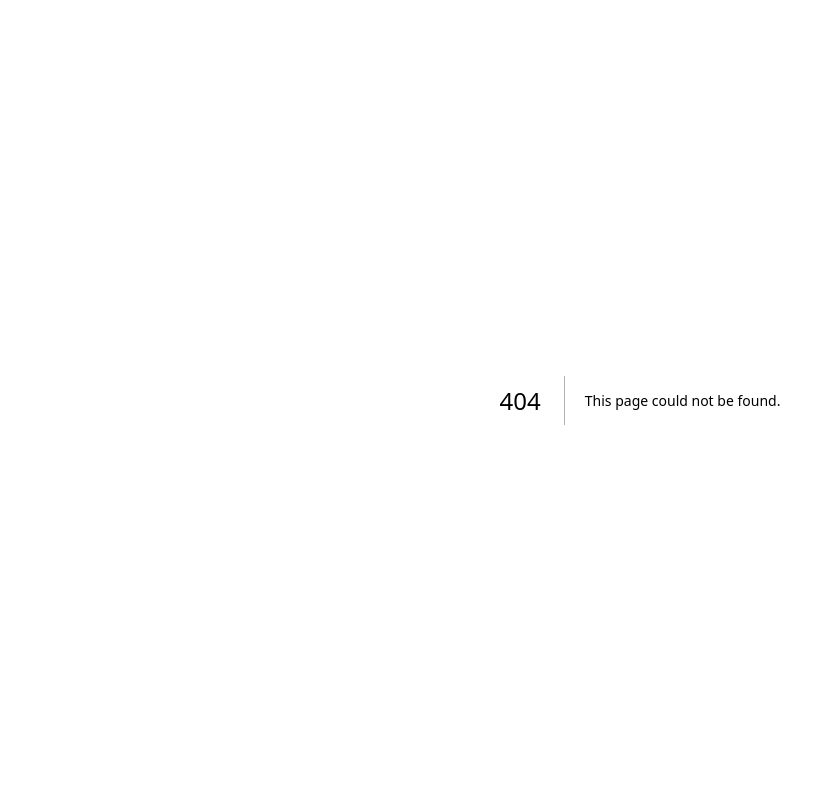
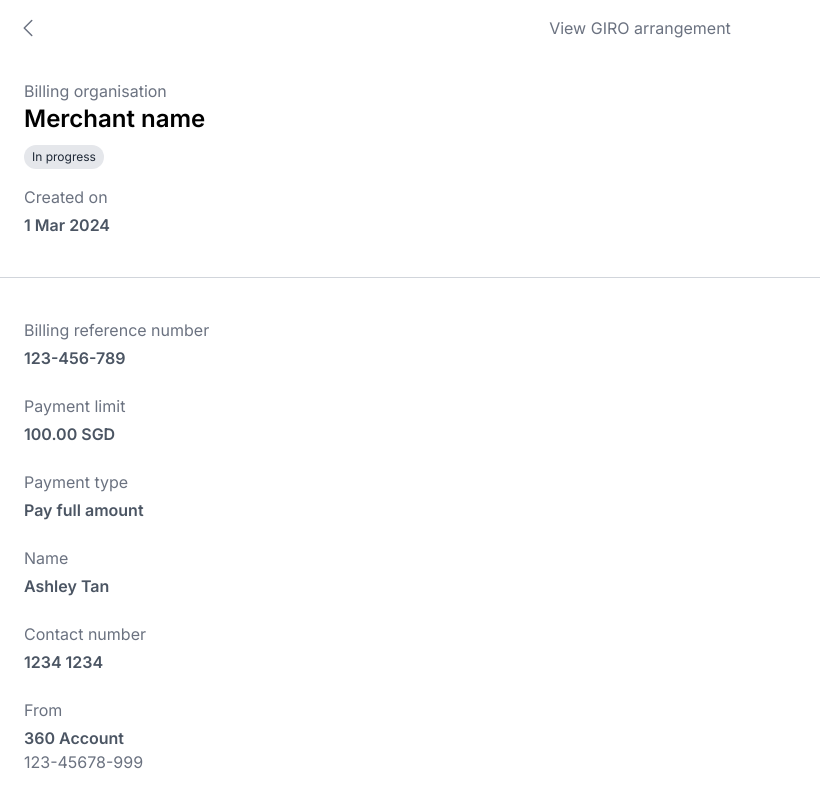
Before and after one commit to benson7667/eyeable-poc, a Next.js app: page /details in a window 1280 px wide. Before the commit this address had no page. Shown: the whole page, without its empty margins (0-820 px from the left). Built offline with nearby package versions, Linux system fonts and the light colour scheme.

Commit message:
chore: details page

```diff
--- /dev/null
+++ b/src/app/details/page.js
@@ -0,0 +1,83 @@
+"use client";
+
+import { useRouter } from "next/navigation";
+
+export default function Details() {
+  const router = useRouter();
+
+  return (
+    <main>
+      <div className="min-h-screen flex flex-col bg-white flex-grow">
+        <header className="flex">
+          <button
+            className="w-[55px] h-[55px] flex justify-center items-center text-gray-500"
+            onClick={() => router.back()}
+          >
+            <svg
+              xmlns="http://www.w3.org/2000/svg"
+              fill="none"
+              viewBox="0 0 24 24"
+              strokeWidth="1.5"
+              stroke="currentColor"
+              className="w-6 h-6"
+            >
+              <path
+                strokeLinecap="round"
+                strokeLinejoin="round"
+                d="M15.75 19.5L8.25 12l7.5-7.5"
+              />
+            </svg>
+          </button>
+          <div className="flex-grow text-center self-center text-gray-500">
+            View GIRO arrangement
+          </div>
+          <div className="w-[55px] h-[55px] flex justify-center items-center text-gray-500"></div>
+        </header>
+
+        <div className="p-6">
+          <div className="text-gray-500">Billing organisation</div>
+          <div className="text-2xl font-semibold">Merchant name</div>
+
+          <div className="mt-2">
+            <span className="inline-block bg-gray-200 text-gray-800 text-xs px-2 py-1 rounded-full">
+              In progress
+            </span>
+          </div>
+
+          <div className="mb-1 text-gray-500 mt-4">Created on</div>
+          <div className="font-semibold text-gray-600">1 Mar 2024</div>
+        </div>
+
+        <div className="border-t border-gray-300 my-4"></div>
+
+        <div className="p-6">
+          <div className="mb-6">
+            <div className="mb-1 text-gray-500">Billing reference number</div>
+            <div className="font-semibold text-gray-600">123-456-789</div>
+          </div>
+          <div className="mb-6">
+            <div className="mb-1 text-gray-500">Payment limit</div>
+            <div className="font-semibold text-gray-600">100.00 SGD</div>
+          </div>
+          <div className="mb-6">
+            <div className="mb-1 text-gray-500">Payment type</div>
+            <div className="font-semibold text-gray-600">Pay full amount</div>
+          </div>
+          <div className="mb-6">
+            <div className="mb-1 text-gray-500">Name</div>
+            <div className="font-semibold text-gray-600">Ashley Tan</div>
+          </div>
+          <div className="mb-6">
+            <div className="mb-1 text-gray-500">Contact number</div>
+            <div className="font-semibold text-gray-600">1234 1234</div>
+          </div>
+          <div>
+            <div className="mb-1 text-gray-500">From</div>
+            <div className="font-semibold text-gray-600">360 Account</div>
+            <div className="mb-1 text-gray-500">123-45678-999</div>
+          </div>
+        </div>
+      </div>
+    </main>
+  );
+}
--- a/src/app/page.js
+++ b/src/app/page.js
@@ -1,29 +1,12 @@
+import Link from "next/link";
+
 export default function Home() {
   return (
     <main>
       <div className="min-h-screen flex flex-col bg-gradient-to-b from-[#F5E1DA4D] to-[#D8CAE14D]">
-        {/* <header class="flex items-center space-x-2 mb-4">
-          <button class="inline-flex items-center justify-center whitespace-nowrap rounded-md text-sm font-medium ring-offset-background transition-colors focus-visible:outline-none focus-visible:ring-2 focus-visible:ring-ring focus-visible:ring-offset-2 disabled:pointer-events-none disabled:opacity-50 hover:bg-accent hover:text-accent-foreground h-10 w-10">
-            <svg
-              xmlns="http://www.w3.org/2000/svg"
-              width="24"
-              height="24"
-              viewBox="0 0 24 24"
-              fill="none"
-              stroke="currentColor"
-              stroke-width="2"
-              stroke-linecap="round"
-              stroke-linejoin="round"
-              class="h-6 w-6"
-            >
-              <path d="m15 18-6-6 6-6"></path>
-            </svg>
-          </button>
-        </header> */}
-
         <div className="p-6 mt-4">
           <h1 className="text-2xl font-semibold mb-4">
-            View / Terminate GIRO arrangements 2nd deployment
+            View / Terminate GIRO arrangements
           </h1>
           <p className="text-sm text-gray-600 mb-6">
             Unsuccessful/Terminated GIRO arrangements will only be shown on
@@ -61,51 +44,77 @@ export default function Home() {
             </button>
           </div>
 
+          <Link href="/details">
             <div className="bg-gray-50 p-4 rounded-lg mb-4">
               <h3 className="font-semibold">OCBC Credit Cards</h3>
               <p className="text-gray-700">1234-5678-2244-6688</p>
               <p className="text-gray-500">Pay full amount</p>
             </div>
+          </Link>
+
+          <Link href="/details">
             <div className="bg-gray-50 p-4 rounded-lg mb-4">
               <h3 className="font-semibold">IRAS - GST</h3>
               <p className="text-gray-700">1234567890</p>
               <p className="text-gray-500">Pay full amount annually</p>
             </div>
+          </Link>
+
+          <Link href="/details">
             <div className="bg-gray-50 p-4 rounded-lg mb-4">
               <h3 className="font-semibold">Ang Mo Kio Town Council</h3>
               <p className="text-gray-700">1234567890</p>
               <p className="text-gray-500">Pay minimum amount</p>
             </div>
+          </Link>
+
+          <Link href="/details">
             <div className="bg-gray-50 p-4 rounded-lg mb-4">
               <h3 className="font-semibold">OCBC Credit Cards</h3>
               <p className="text-gray-700">1234-5678-2244-6688</p>
               <p className="text-gray-500">Pay full amount</p>
             </div>
+          </Link>
+
+          <Link href="/details">
             <div className="bg-gray-50 p-4 rounded-lg mb-4">
               <h3 className="font-semibold">IRAS - GST</h3>
               <p className="text-gray-700">1234567890</p>
               <p className="text-gray-500">Pay full amount annually</p>
             </div>
+          </Link>
+
+          <Link href="/details">
             <div className="bg-gray-50 p-4 rounded-lg mb-4">
               <h3 className="font-semibold">Ang Mo Kio Town Council</h3>
               <p className="text-gray-700">1234567890</p>
               <p className="text-gray-500">Pay minimum amount</p>
             </div>
+          </Link>
+
+          <Link href="/details">
             <div className="bg-gray-50 p-4 rounded-lg mb-4">
               <h3 className="font-semibold">OCBC Credit Cards</h3>
               <p className="text-gray-700">1234-5678-2244-6688</p>
               <p className="text-gray-500">Pay full amount</p>
             </div>
+          </Link>
+
+          <Link href="/details">
             <div className="bg-gray-50 p-4 rounded-lg mb-4">
               <h3 className="font-semibold">IRAS - GST</h3>
               <p className="text-gray-700">1234567890</p>
               <p className="text-gray-500">Pay full amount annually</p>
             </div>
+          </Link>
+
+          <Link href="/details">
             <div className="bg-gray-50 p-4 rounded-lg mb-4">
               <h3 className="font-semibold">Ang Mo Kio Town Council</h3>
               <p className="text-gray-700">1234567890</p>
               <p className="text-gray-500">Pay minimum amount</p>
             </div>
+          </Link>
         </div>
       </div>
 
```
Lines whose indentation alone changed are shown as unchanged.
